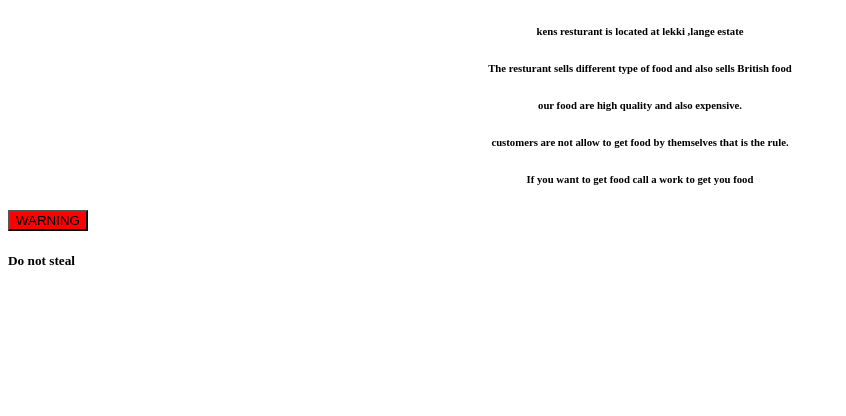
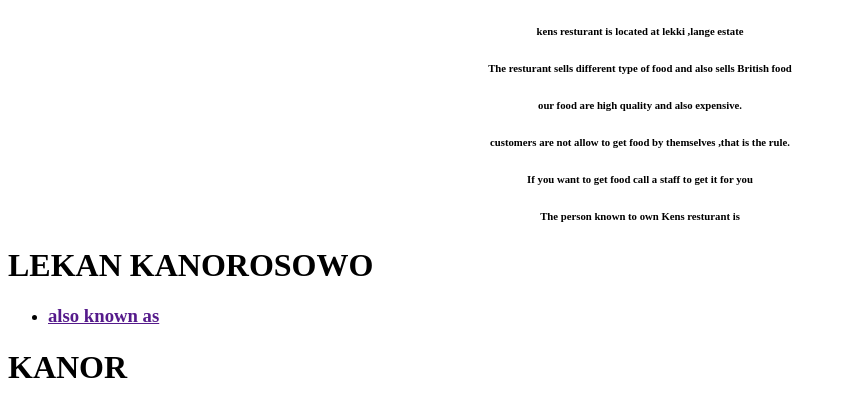
Before and after one commit to Codel2024/kanor.github.io, a plain HTML site: page image/about.html in a window 1280 px wide. Shown: the whole page, without its empty margins (0-846 px from the left). Drawn offline with Linux system fonts and the light colour scheme.

Commit message:
Add files via upload

```diff
--- a/image/about.html
+++ b/image/about.html
@@ -8,9 +8,13 @@
     <h6>kens resturant is located at lekki ,lange estate</h6>
     <h6>The resturant sells different type of food and also sells British food</h6>
     <h6>our food are high quality and also expensive.</h6>
-    <h6>customers are not allow to get food by themselves that is the rule.</h6>
-    <h6>If you want to get food call a work to get you food</h6>
-    <button>WARNING</button>
-    <h5>Do not steal </h5>
+    <h6>customers are not allow to get food by themselves ,that is the rule.</h6>
+    <h6>If you want to get food call a staff to get it for you </h6>
+    <h6>The person known to own Kens resturant is</h6>
+    <h1>LEKAN KANOROSOWO</h1>
+    <ul>
+        <li><a href=""><h3>also known as</h3></a></li>
+    </ul>
+    <h1>KANOR</h1>
 </body>
 </html>
```
Also changed, not shown: image/product.html (+1 -1 lines), index.html (+3 -3 lines), kan.css (+5 -7 lines), image/jjnoj.jpg (added), image/pz4.jpg (added).
